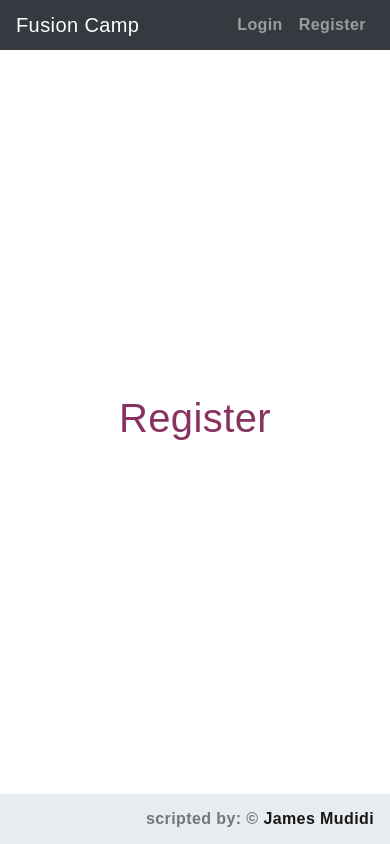
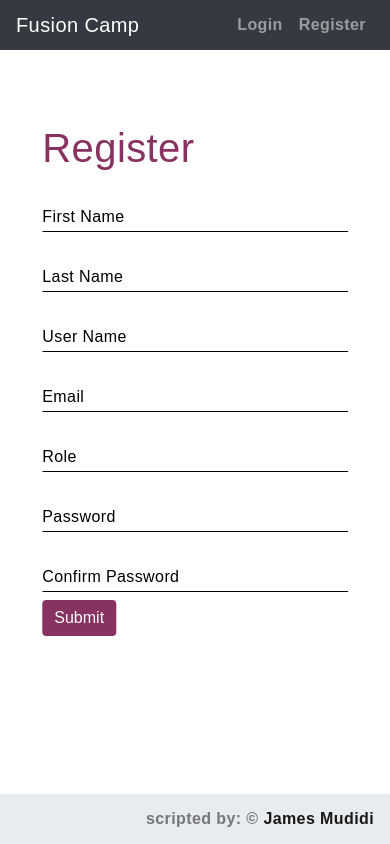
Before and after one commit to JamesMudidi/FusionCamp, a React (Create React App) app in the folder fusion/: page /register in a window 390 px wide. Built offline with nearby package versions, Linux system fonts and the light colour scheme.

Commit message:
create the registration page

```diff
--- a/fusion/src/Components/header.js
+++ b/fusion/src/Components/header.js
@@ -4,7 +4,7 @@ import { Navbar, Nav, Container } from "react-bootstrap";
 class Header extends Component {
     render() {
         return (
-            <Navbar sticky="top" bg="dark" variant="dark">
+            <Navbar fixed="top" bg="dark" variant="dark">
                 <Container>
                     <Navbar.Brand href="/">Fusion Camp</Navbar.Brand>
                     <Nav className="ml-auto">
--- a/fusion/src/Home/home.js
+++ b/fusion/src/Home/home.js
@@ -10,7 +10,7 @@ const Home = () => {
     <div>
       <Header />
       <div>
-        <Jumbotron fluid>
+      <Jumbotron fluid>
           <Container >
             <h1>
               St. Kakumba Chapel Presents
--- a/fusion/src/Login/login.js
+++ b/fusion/src/Login/login.js
@@ -10,13 +10,28 @@ const Login = () => {
     <div>
       <Header />
       <div>
-        <Jumbotron fluid>
+      <Jumbotron fluid className="content-left">
+          <Container >
+            <h4>
+              Feel free to unlock the door to<br/>
+              our app and register a Camper<br/>
+              or yourself.<br/>
+              <br/>
+              If you don't have the keys yet,<br/>
+              No worries. Access them by <br/>
+              registering
+
+            </h4>
+          </Container>
+        </Jumbotron>
+
+        <Jumbotron fluid className="content-right">
           <Container >
             <h1>
               Login
             </h1>
             <div className="form">
-                <input type="text" name="name" autoComplete="off" required />
+                <input type="email" name="name" autoComplete="off" required />
                 <label for="name" className="label-name">
                     <span className="content-name">Email</span>
                 </label>
--- a/fusion/src/Login/login.scss
+++ b/fusion/src/Login/login.scss
@@ -5,7 +5,7 @@ $grey: #8A8A8A;
 $black: #000;
 
 .form {
-    width: 200%;
+    width: 150%;
     height: 60px;
     position: relative;
     overflow: hidden;
--- a/fusion/src/Register/register.js
+++ b/fusion/src/Register/register.js
@@ -1,8 +1,10 @@
 import React from "react";
-import { Jumbotron, Container } from "react-bootstrap";
+import { Jumbotron, Container, Button } from "react-bootstrap";
 import Header from "../Components/header";
 import Footer from "../Components/footer";
 import "./register.scss";
+import "../Login/login.scss";
+
 
 
 const Register = () => {
@@ -10,11 +12,70 @@ const Register = () => {
     <div>
       <Header />
       <div>
-        <Jumbotron fluid>
+      <Jumbotron fluid className="content-left">
+          <Container >
+            <h4>
+              Hello<br/>
+              We are so glad you are here.<br/>
+              <br/>
+              Just do the typing typing on<br/>
+              the left and you will get your<br/>
+              own set of keys to the app<br/>
+
+            </h4>
+          </Container>
+        </Jumbotron>
+
+      <Jumbotron fluid className="content-right">
           <Container >
             <h1>
               Register
             </h1>
+            <div className="form">
+                <input type="text" name="name" autoComplete="off" required />
+                <label for="name" className="label-name">
+                    <span className="content-name">First Name</span>
+                </label>
+            </div>
+            <div className="form">
+                <input type="text" name="name" autoComplete="off" required />
+                <label for="name" className="label-name">
+                    <span className="content-name">Last Name</span>
+                </label>
+            </div>
+            <div className="form">
+                <input type="text" name="name" autoComplete="off" required />
+                <label for="name" className="label-name">
+                    <span className="content-name">User Name</span>
+                </label>
+            </div>
+            <div className="form">
+                <input type="email" name="name" autoComplete="off" required />
+                <label for="name" className="label-name">
+                    <span className="content-name">Email</span>
+                </label>
+            </div>
+            <div className="form">
+                <input type="text" name="name" autoComplete="off" required />
+                <label for="name" className="label-name">
+                    <span className="content-name">Role</span>
+                </label>
+            </div>
+            <div className="form">
+                <input type="password" name="name" autoComplete="off" required />
+                <label for="name" className="label-name">
+                    <span className="content-name">Password</span>
+                </label>
+            </div>
+            <div className="form">
+                <input type="password" name="name" autoComplete="off" required />
+                <label for="name" className="label-name">
+                    <span className="content-name">Confirm Password</span>
+                </label>
+            </div>
+            <Button type="submit" className="button">
+                Submit
+            </Button>
           </Container>
         </Jumbotron>
       </div>
--- a/fusion/src/custom.scss
+++ b/fusion/src/custom.scss
@@ -52,6 +52,22 @@ body {
       background-color: $white;
   }
 
+  .content-right {
+    position: absolute;
+    top: 45%;
+    left: 80%;
+    transform: translate(-80%, -45%);
+      background-color: $white;
+  }
+
+  .content-left {
+    position: absolute;
+    top: 48%;
+    left: 20%;
+    transform: translate(-20%, -50%);
+      background-color: $white;
+  }
+
   .footer {
       background-color: #E9ECEF !important;
   }
@@ -88,14 +104,40 @@ body {
     outline: none !important;
   }
 
-  // .button:visited {
-  //   background-color: $primary-color !important;
-  //   border: none !important;
-  //   outline: none !important;
-  // }
+// Tablet
+@media only screen and (max-width: 1024px) {
+  .content-right {
+    position: absolute;
+    top: 45%;
+    left: 75%;
+    transform: translate(-55%, -50%);
+      background-color: $white;
+  }
 
-  // .button:active {
-  //   background-color: $primary-color !important;
-  //   border: none !important;
-  //   outline: none !important;
-  // }
+  .content-left {
+    position: absolute;
+    top: 48%;
+    left: 30%;
+    transform: translate(-50%, -50%);
+      background-color: $white;
+  }
+}
+
+// Mobile
+@media only screen and (max-width: 600px) {
+  .content-right {
+    position: absolute;
+    top: 45%;
+    left: 40%;
+    transform: translate(-55%, -50%);
+      background-color: $white;
+  }
+
+  .content-left {
+    position: absolute;
+    top: 48%;
+    left: -100%;
+    transform: translate(-200%, -200%);
+      background-color: $white;
+  }
+}
```
